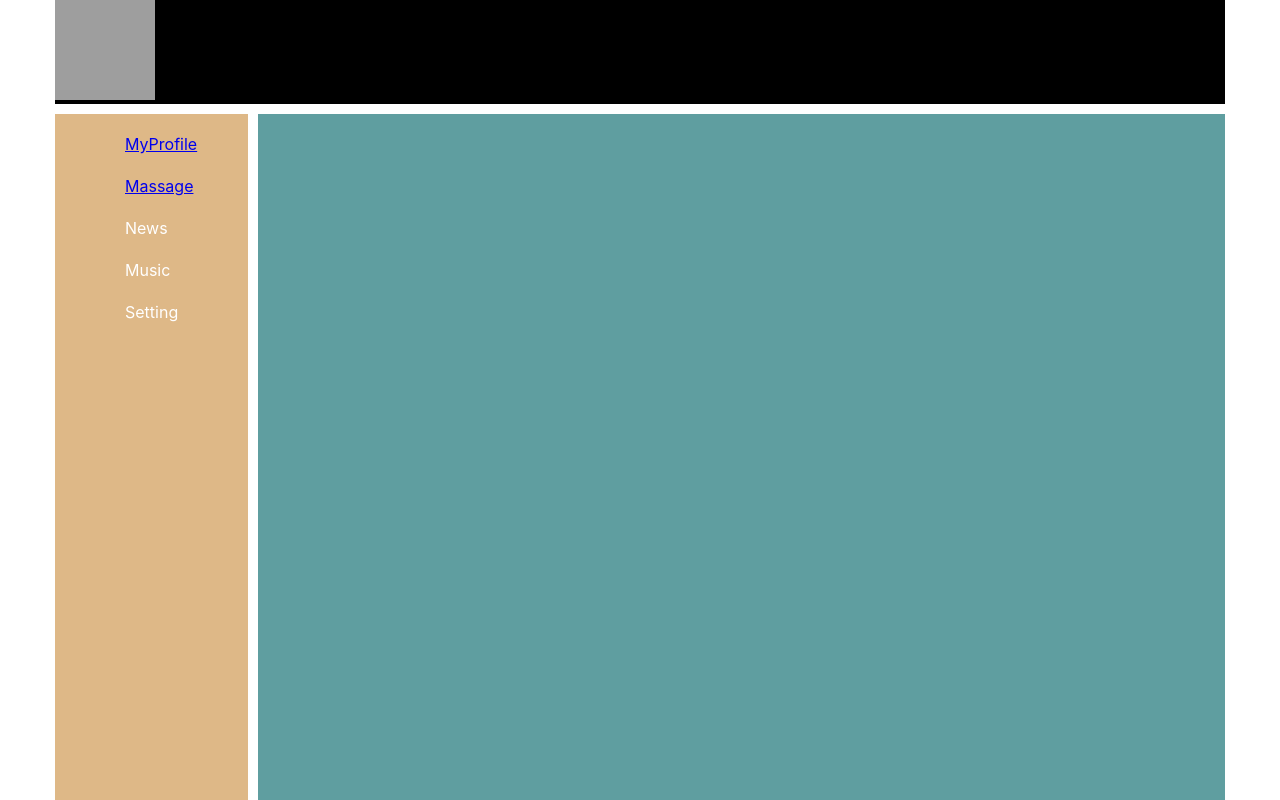
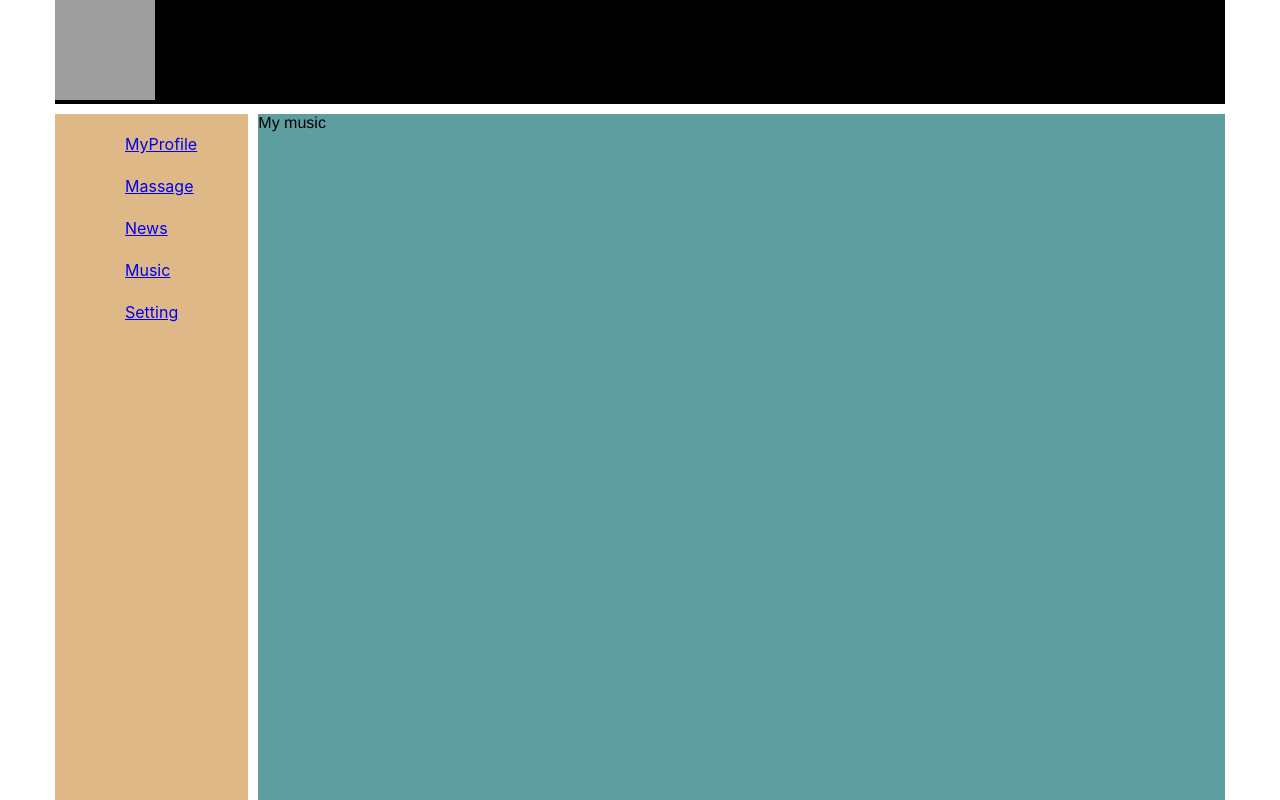
Before and after one commit to wanted19901/SamuraiWay-React, a React (Create React App) app: page /music in a window 1280 px wide. Shown: the top 800 px of the page. Built offline with nearby package versions, Linux system fonts and the light colour scheme; grey boxes are pictures that could not be loaded.

Commit message:
add pages

```diff
--- a/src/App.js
+++ b/src/App.js
@@ -5,7 +5,9 @@ import NavBar from "./components/NavBar/navBar";
 import Profile from "./components/Profile/profile";
 import Dialogs from "./components/Dilogs/Dialogs"
 import {Route, BrowserRouter} from "react-router-dom";
-
+import News from "./components/News/News"
+import Music from "./components/Music/Music"
+import Setting from "./components/Setting/Setting"
 
 
 const App = () => {
@@ -15,8 +17,11 @@ const App = () => {
             <Header/>
             <NavBar/>
            <div className='app-wrapper-content'>
+               <Route path='/new' component={News}/>
                <Route path='/dialogs' component={Dialogs}/>
                <Route path='/profile' component={Profile}/>
+               <Route path='/music' component={Music}/>
+               <Route path='/setting' component={Setting}/>
             </div>
         </div>
         </BrowserRouter>
--- /dev/null
+++ b/src/components/Music/Music.jsx
@@ -0,0 +1,12 @@
+import React from 'react';
+import s from './Music.module.css';
+
+const Music = (props) =>{
+return(
+    <div className={s.music}>
+        My music
+
+    </div>
+)
+}
+export default Music;
--- /dev/null
+++ b/src/components/Music/Music.module.css
@@ -0,0 +1,6 @@
+.music{
+
+    font-family: 'Franklin Gothic Medium', 'Arial Narrow', Arial, sans-serif;
+    color: black;
+
+}
--- a/src/components/NavBar/navBar.jsx
+++ b/src/components/NavBar/navBar.jsx
@@ -10,13 +10,13 @@ const NavBar = () => {
                 <a href='/Dialogs'>    Massage </a>
             </div>
             <div className={s.item}>
-                <a >    News </a>
+                <a href='/New'>    News </a>
             </div>
             <div  className={s.item}>
-                <a >    Music </a>
+                <a href='/Music'>    Music </a>
             </div>
             <div className={s.item}>
-                <a >    Setting </a>
+                <a href='/Setting'>    Setting </a>
             </div>
         </div>
     </nav>
--- /dev/null
+++ b/src/components/News/News.jsx
@@ -0,0 +1,12 @@
+import React from 'react';
+import s from './News.module.css';
+
+const News = (props) =>{
+return(
+    <div className={s.news}>
+        News
+        <img src='https://media4.s-nbcnews.com/i/newscms/2019_01/2705191/nbc-social-default_b6fa4fef0d31ca7e8bc7ff6d117ca9f4.png' />
+    </div>
+)
+}
+export default News;
--- /dev/null
+++ b/src/components/News/News.module.css
@@ -0,0 +1,5 @@
+.news img  {
+    width: 100%;
+    color: red;
+
+}
--- /dev/null
+++ b/src/components/Setting/Setting.jsx
@@ -0,0 +1,12 @@
+import React from 'react';
+import s from './Setting.module.css';
+
+const Setting = (props) =>{
+return(
+    <div className={s.setting}>
+        Setting
+
+    </div>
+)
+}
+export default Setting;
--- /dev/null
+++ b/src/components/Setting/Setting.module.css
@@ -0,0 +1,5 @@
+.news img  {
+    width: 100%;
+    color: red;
+
+}
```
